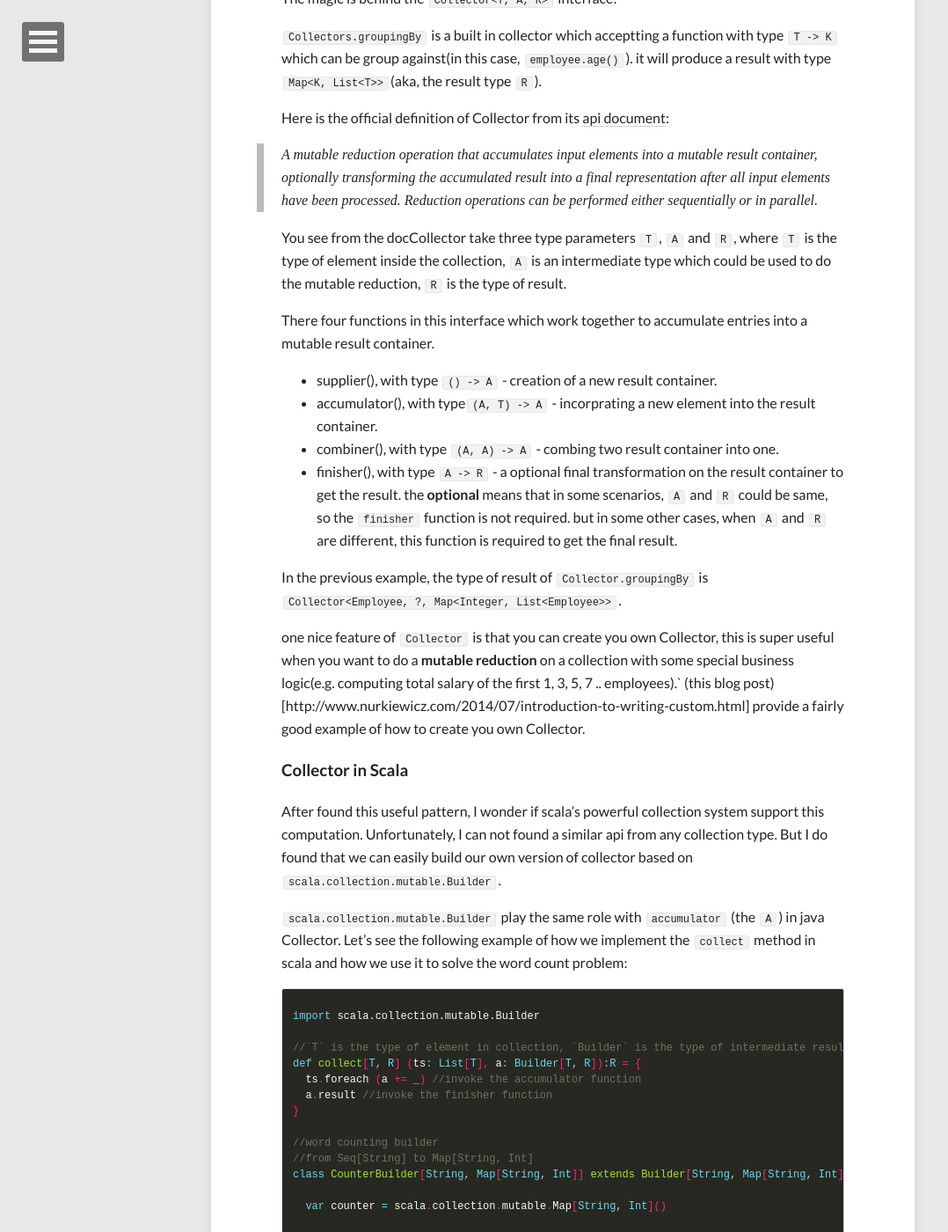
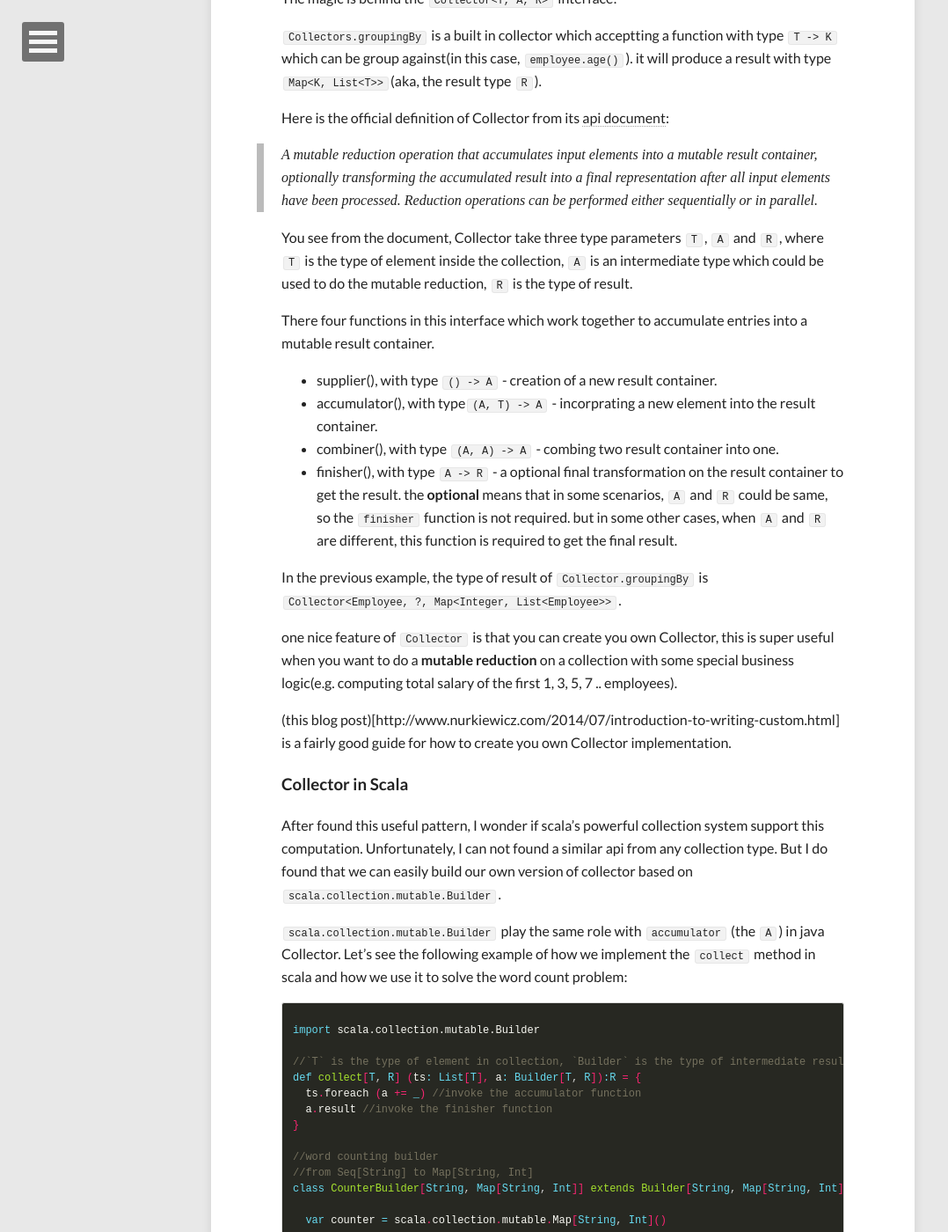
Before and after one commit to nicholasren/nicholasren.github.io, a Jekyll site: the page built from _posts/2015-02-10-fall-in-love-with-java-8-collectors.md, in a window 1280 px wide and 1400 px high, scrolled down 1985 px. Shown: the whole window at 88% size, without its empty margins (0-1078 px from the left). Built offline with Jekyll 4.4.1, drawn with Linux system fonts in a browser that asks for light colours; nearby versions of some CDN libraries; Markdown is read by kramdown in place of the engine named in the settings; comment, search, counter and statistics services are not loaded; some of the changed text lies outside the part shown.

Commit message:
fix format and typos

```diff
--- a/_posts/2015-02-10-fall-in-love-with-java-8-collectors.md
+++ b/_posts/2015-02-10-fall-in-love-with-java-8-collectors.md
@@ -77,9 +77,10 @@ it will produce a result with type `Map<K, List<T>>`(aka, the result type `R`).
 Here is the official definition of Collector from its [api document](https://docs.oracle.com/javase/8/docs/api/java/util/stream/Collector.html):
 > A mutable reduction operation that accumulates input elements into a mutable result container, optionally transforming the accumulated result into a final representation after all input elements have been processed. Reduction operations can be performed either sequentially or in parallel.
 
-You see from the docCollector take three type parameters `T`, `A` and `R`, where `T` is the type of element inside the collection, `A` is an intermediate type which could be used to do the mutable reduction, `R` is the type of result.
+You see from the document, Collector take three type parameters `T`, `A` and `R`, where `T` is the type of element inside the collection, `A` is an intermediate type which could be used to do the mutable reduction, `R` is the type of result.
 
 There four functions in this interface which work together to accumulate entries into a mutable result container.
+
 - supplier(), with type `() -> A` - creation of a new result container.
 - accumulator(), with type`(A, T) -> A` - incorprating a new element into the result container.
 - combiner(), with type `(A, A) -> A` - combing two result container into one.
@@ -87,7 +88,9 @@ There four functions in this interface which work together to accumulate entries
 
 In the previous example, the type of result of `Collector.groupingBy` is `Collector<Employee, ?, Map<Integer, List<Employee>>`.
 
-one nice feature of `Collector` is that you can create you own Collector, this is super useful when you want to do a __mutable reduction__ on a collection with some special business logic(e.g. computing total salary of the first 1, 3, 5, 7 .. employees).` (this blog post)[http://www.nurkiewicz.com/2014/07/introduction-to-writing-custom.html] provide a fairly good example of how to create you own Collector.
+one nice feature of `Collector` is that you can create you own Collector, this is super useful when you want to do a __mutable reduction__ on a collection with some special business logic(e.g. computing total salary of the first 1, 3, 5, 7 .. employees).
+
+(this blog post)[http://www.nurkiewicz.com/2014/07/introduction-to-writing-custom.html] is a fairly good guide for how to create you own Collector implementation.
 
 
 ###Collector in Scala
```
Also changed, not shown: other parts of _posts/2015-02-10-fall-in-love-with-java-8-collectors.md (+1 -1 lines).
